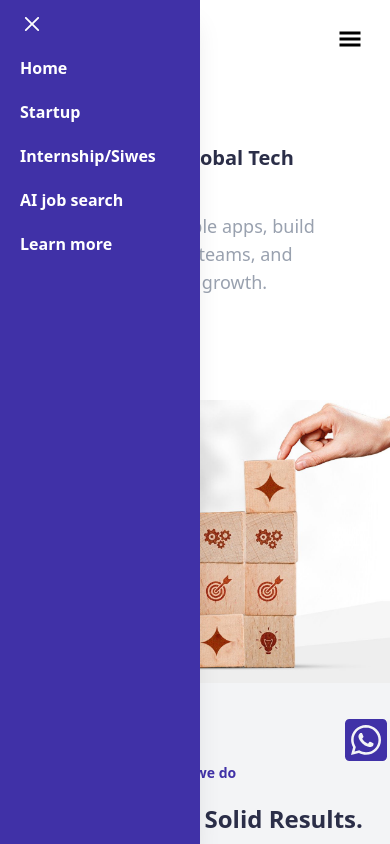
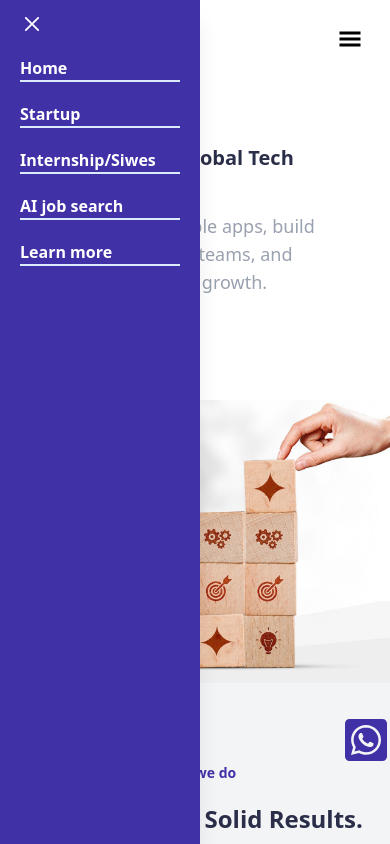
Before and after one commit to AyobamiOluwasegunLawal/enforcamentor, a Next.js app: page / in a window 390 px wide. Both pictures are taken after a click on the icon 350 px from the left and 38 px from the top of the page. Shown: the top 844 px of the page. Built offline with nearby package versions, Linux system fonts and the light colour scheme.

Commit message:
adjust the side bar items

```diff
--- a/app/section/Header.js
+++ b/app/section/Header.js
@@ -78,14 +78,14 @@ const Header = () => {
             </div>
             <ul className={"text-black flex flex-col gap-5 font-semibold mb-5"}>
               {navLinks.map((link) => (
-                <div key={link.id} className="text-white">
                   <Link
+                  key={link.id}
                     onClick={() => setIsSideBarOpen(false)}
                     href={link.href}
+                    className="w-full border-b-2 border-blue-100 text-white hover:bg-gray-100 hover:text-primary transition-colors"
                   >
                     {link.title}
                   </Link>
-                </div>
               ))}
             </ul>
           </motion.div>
```
